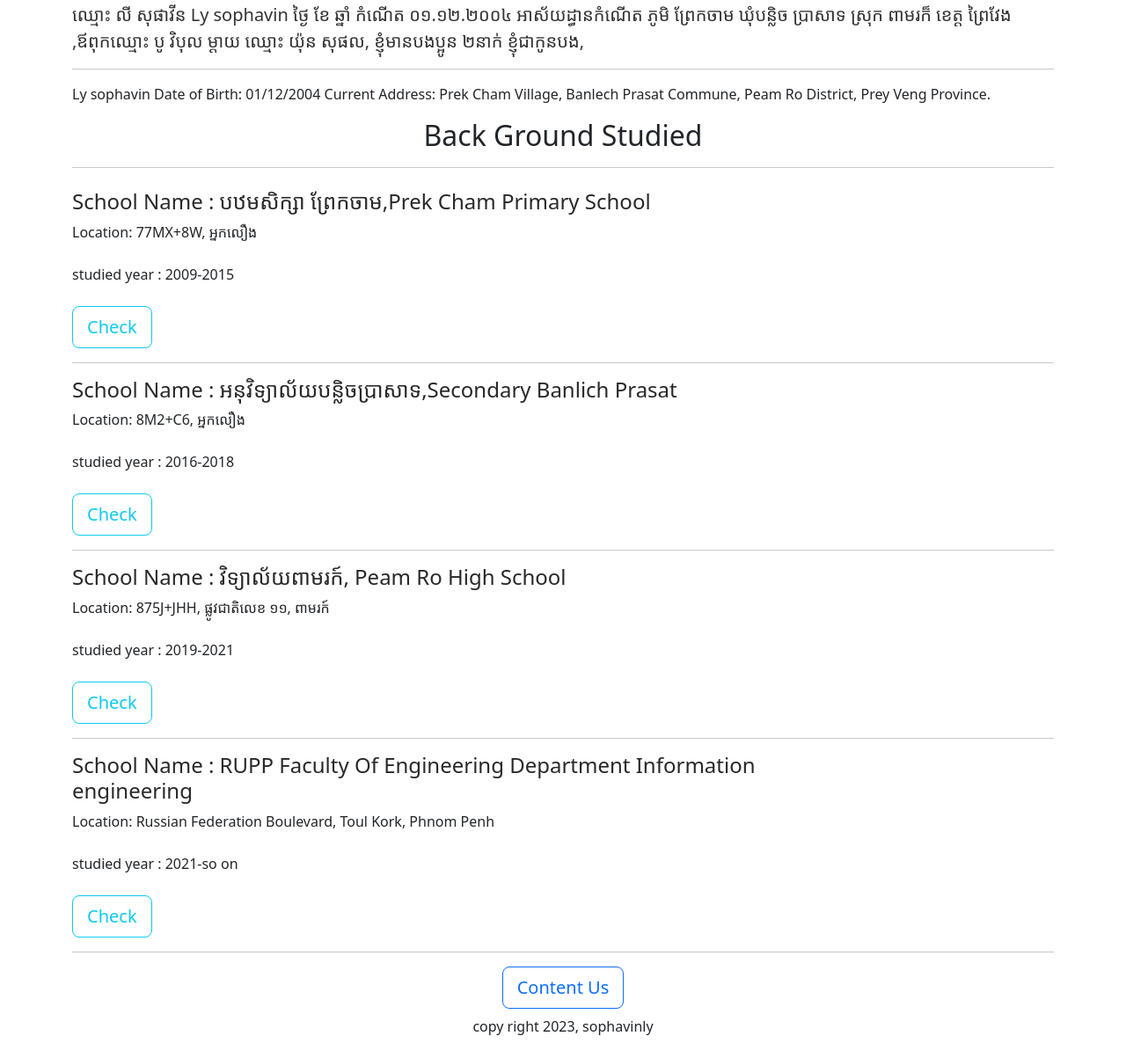
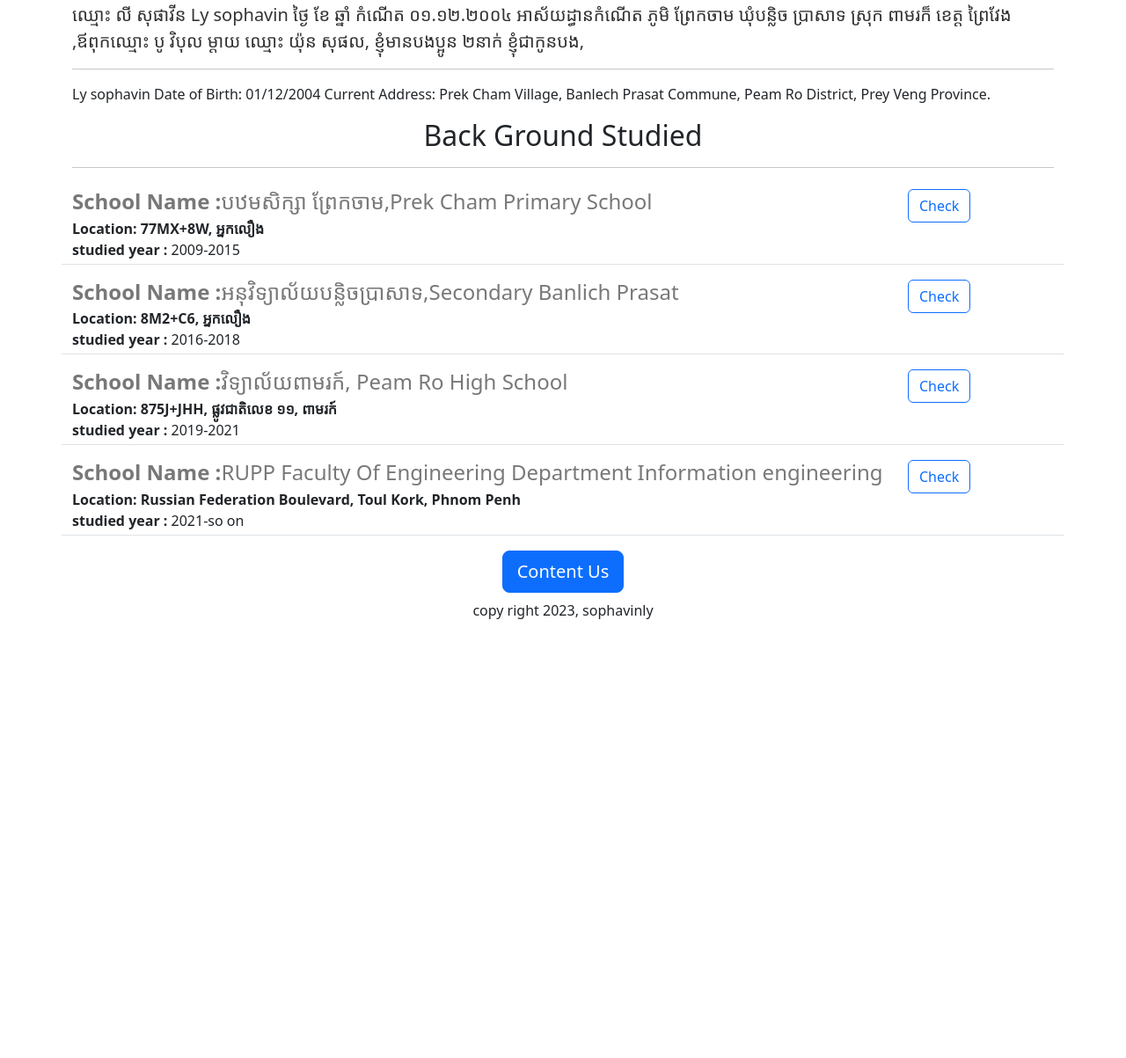
Before and after one commit to lysophavin18/mywepsite, a Flask app: page / in a window 1280 px wide. Shown: the part 518-1721 px from the top of the page at 88% size. After the commit the page ends 1222 px from the top, so only its background shows below. Run offline with Flask 2, Linux system fonts and the light colour scheme.

Commit message:
add dynamic data

```diff
--- a/app.py
+++ b/app.py
@@ -1,4 +1,4 @@
-from flask import Flask, render_template
+from flask import Flask, render_template, jsonify
 
 app = Flask(__name__)
 
@@ -10,22 +10,25 @@ COURSES = [{
 }, {
     'id': 2,
     'name school': "អនុវិទ្យាល័យបន្លិចប្រាសាទ,Secondary Banlich Prasat ",
-    'Location':
-    "8M2+C6, អ្នកលឿង",
+    'Location': "8M2+C6, អ្នកលឿង",
     'Year': '2016-2018'
 }, {
     'id': 3,
     'name school': "វិទ្យាល័យពាមរក៍, Peam Ro High School",
-    'Location':
-    "875J+JHH, ផ្លូវជាតិលេខ ១១, ពាមរក៍",
+    'Location': "875J+JHH, ផ្លូវជាតិលេខ ១១, ពាមរក៍",
     'Year': '2019-2021'
-},
-          {
+}, {
     'id': 4,
-    'name school': "RUPP  Faculty Of Engineering Department Information engineering ",
+    'name school':
+    "RUPP  Faculty Of Engineering Department Information engineering ",
     'Location': "Russian Federation Boulevard, Toul Kork, Phnom Penh",
     'Year': '2021-so on'
 }]
+
+
+@app.route("/api/courses")
+def list_courses():
+    return jsonify(COURSES)
 
 
 @app.route("/")
--- a/templates/home.html
+++ b/templates/home.html
@@ -34,41 +34,49 @@
          Ly sophavin Date of Birth: 01/12/2004 Current Address: Prek Cham Village, Banlech Prasat Commune, Peam Ro District, Prey Veng Province.
     </p>
 
-    <h2 class="text-center mt-2 mb-4">
-      Back Ground Studied
-      <hr>
-    </h2>
-    <div>
-      {% for course in courses %}
-      <div style="margin-bottom:17px">
+    <h2 class="text-center mt-2 mb-4">   Back Ground Studied <hr> </h2>
 
-          <div class="col-9">
-        <h4  class= "border-botton" class="mt-2 mb-4 " style="color:rgb(40,40,40)">
-          School Name : {{course['name school']}}
 
+<div>
+                {% for course in courses %}
+
+            <div  class="border-bottom row " style="margin-bottom:17px; padding-bottom:4px;">
+                <div class="col-10">
+
+
+        <h4 style="color:rgb(120,120,120); margin-bottom:4px">
+            <b>School Name :</b>{{course['name school']}}
         </h4>
-        <div class="mt-2 mb-4 ">
-          Location: {{course['Location']}}
+
+
+        <div >
+                <b> Location: {{course['Location']}}</b>
         </div>
 
-        <div class="mt-2 mb-4 ">
 
-          studied year : {{course['Year']}}
+        <div>
+                <b>studied year : </b> {{course['Year']}}
         </div>
-      </div>
-          </div>
-        <button  type="button" class="btn btn-outline-info btn-lg" class="mt-2 mb-4">Check</button>
-          <hr>
+        </div>
 
-      {% endfor %}
+                <div class="col-2"><button type="button" class="btn btn-outline-primary">Check</button>
 
-    </div>
+                </div>
+
+
+           </div>
+
+
+                   {% endfor %}
+                </div>
+  </div>
+
     <div class="text-center">
-      <button class="btn btn-outline-primary btn-lg"> Content Us </button>
+      <button class="btn btn-primary btn-lg"> Content Us </button>
       <p class="text-center mt-2 mb-4"> copy right 2023, sophavinly </p>
     </div>
 
-  </div>
+
 </body>
 
 
```
